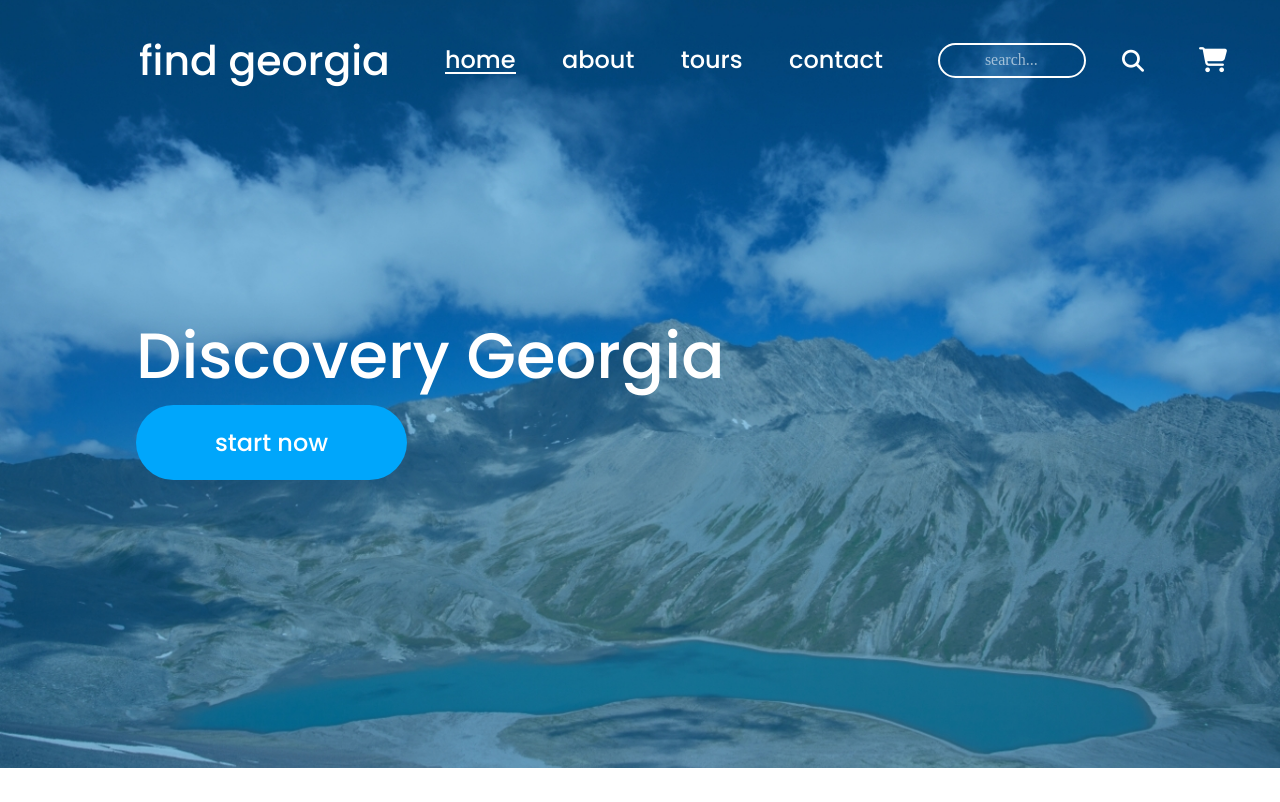
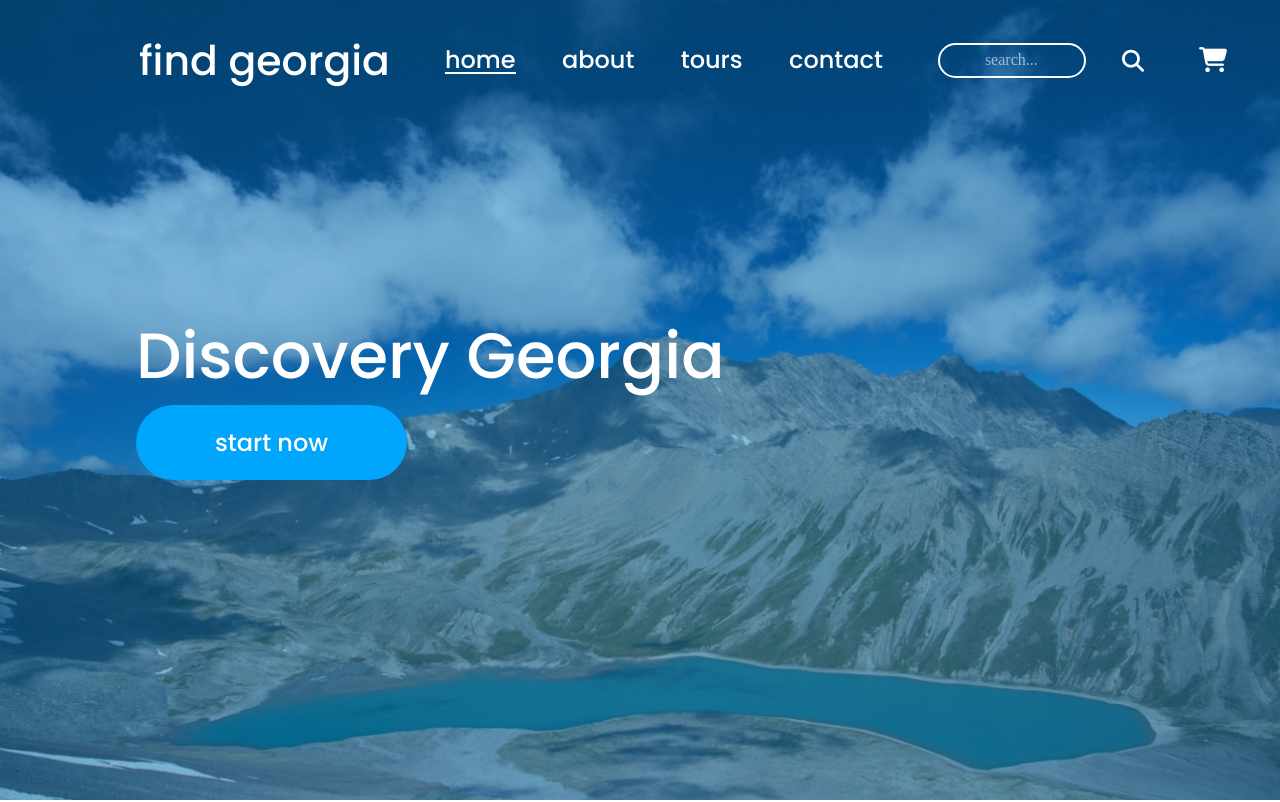
Before and after one commit to luka477/Final-project, a plain HTML site: page index.html in a window 1280 px wide. Shown: the top 802 px of the page. Drawn offline with nearby package versions, Linux system fonts and the light colour scheme.

Commit message:
Update style.css

```diff
--- a/css/style.css
+++ b/css/style.css
@@ -2,7 +2,7 @@
 .header-bg {
 	background-image: url(../img/mountines.jpg);
 	width: 100%;
-	height: 768px;
+	height: 100vh;
 	background-repeat: no-repeat;
 	background-position: center;
 	background-size: cover;
```
